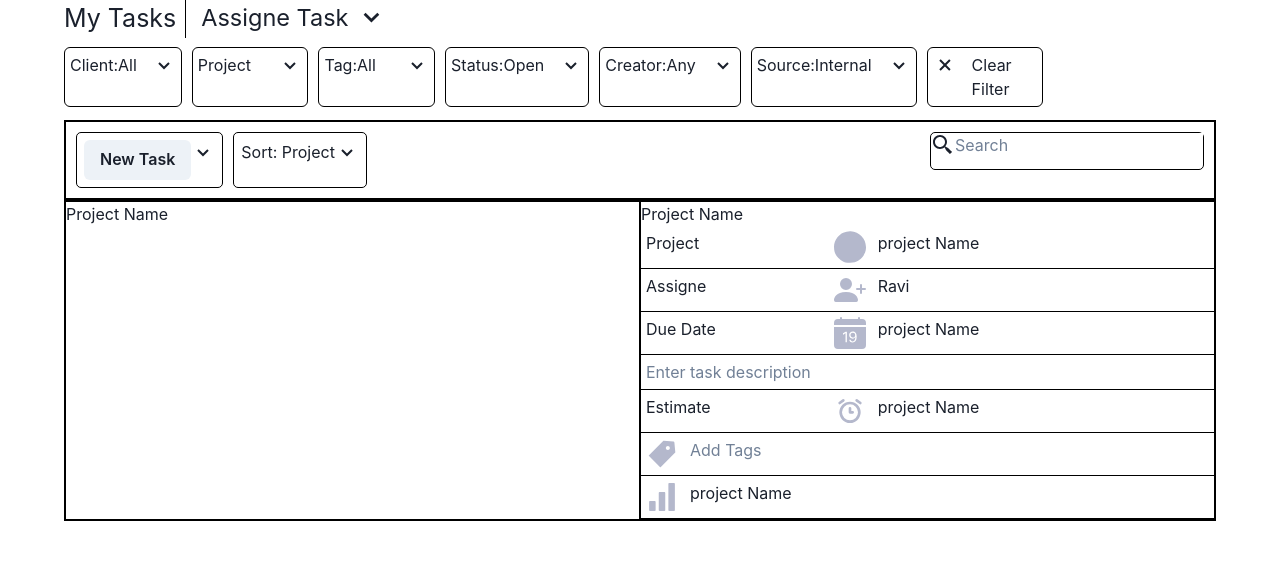
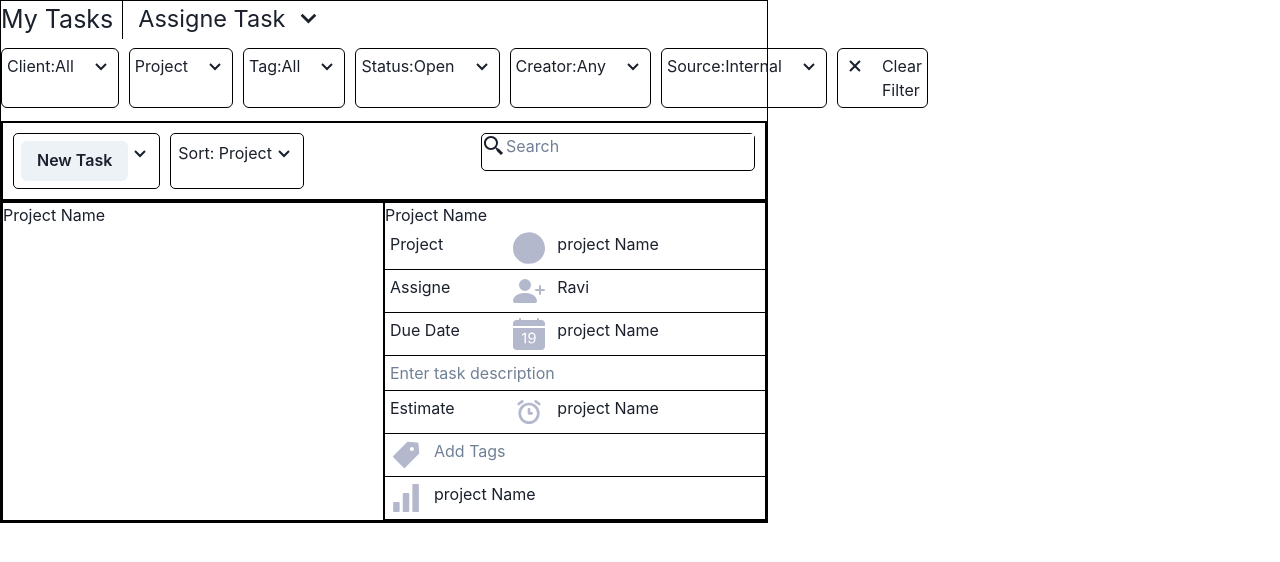
Before and after one commit to dev-rushi-parte/marked-waves-859, a React (Create React App) app in the folder client/: page /task in a window 1280 px wide. Shown: the top 562 px of the page. Built offline with nearby package versions, Linux system fonts and the light colour scheme.

Commit message:
module css change in task

```diff
--- a/client/src/Pages/Task/Task.module.css
+++ b/client/src/Pages/Task/Task.module.css
@@ -1,6 +1,7 @@
 .top{
-    width: 90%;
-    margin: auto;
+    width: 60%;
+    /* margin: auto; */
+    border: 1px solid black;
 }
 .taskHeading {
 
```
